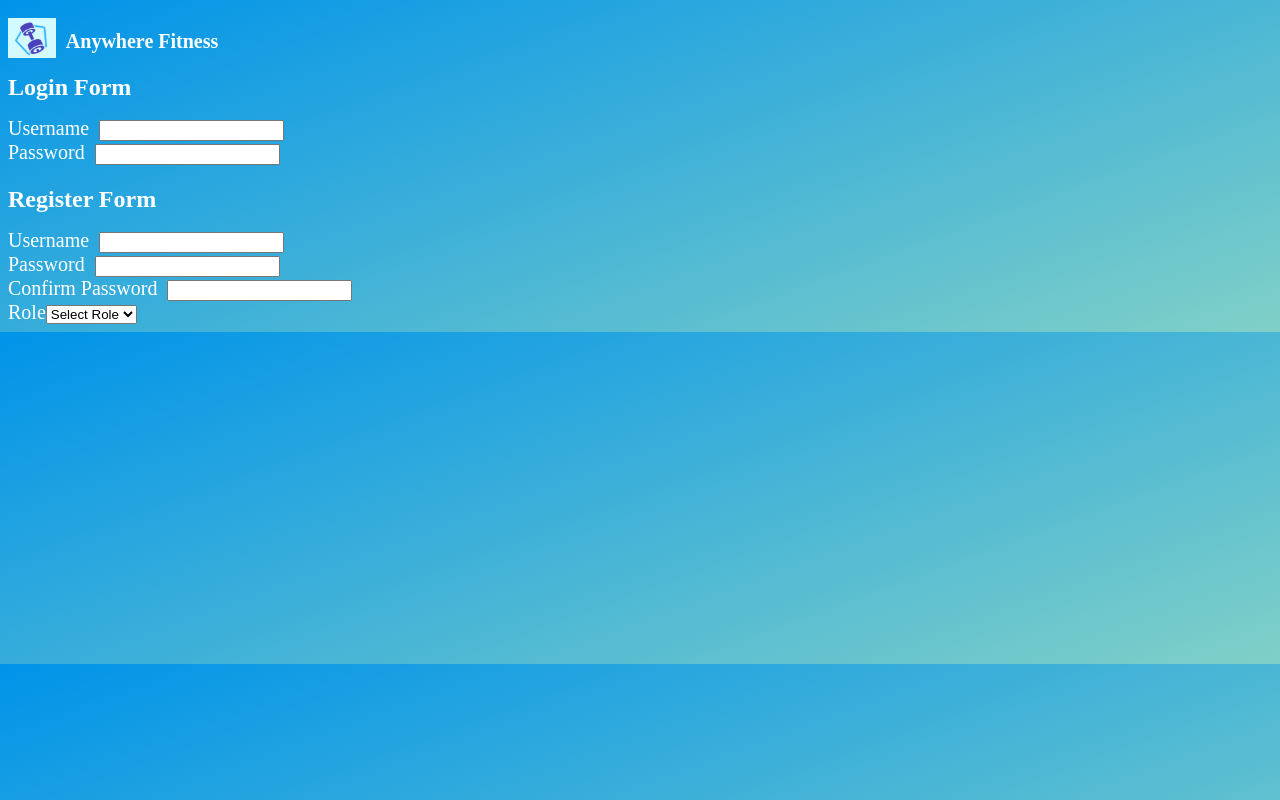
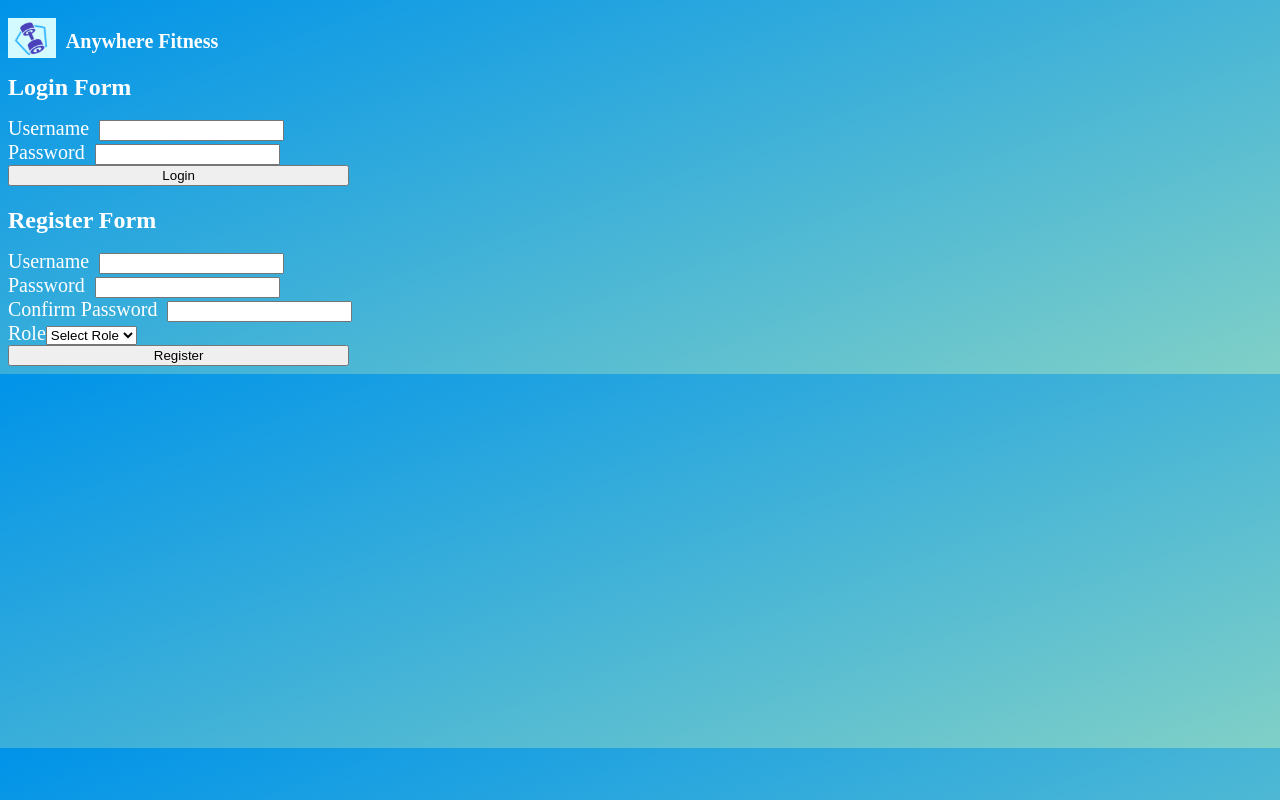
Before and after one commit to AnywhereFitness2021/AF_Frontend, a React (Create React App) app: page / in a window 1280 px wide. Built offline with nearby package versions, Linux system fonts and the light colour scheme.

Commit message:
Prototype buttons, do nothing yet

```diff
--- a/src/components/login.js
+++ b/src/components/login.js
@@ -46,6 +46,7 @@ function LoginForm(props) {
                 <input id="password" name="password" type="password"
                 onChange={handleChange} value={form.password} />
             </label>
+            <button id="button-login" className="btn btn-login" >Login</button>
             {props.children}
         </div>
     )
--- a/src/components/register.js
+++ b/src/components/register.js
@@ -60,6 +60,7 @@ function RegisterForm(props) {
                 <option value="instructor">Instructor</option>
                 </select>
             </label>
+            <button id="button-register" className="btn btn-register">Register</button>
             {props.children}
         </div>
     )
--- a/src/styles/login.css
+++ b/src/styles/login.css
@@ -1,3 +1,7 @@
+.btn {
+    max-width: 27%;
+}
+
 .error {
     color: red;
     font-size: 2rem;
```
